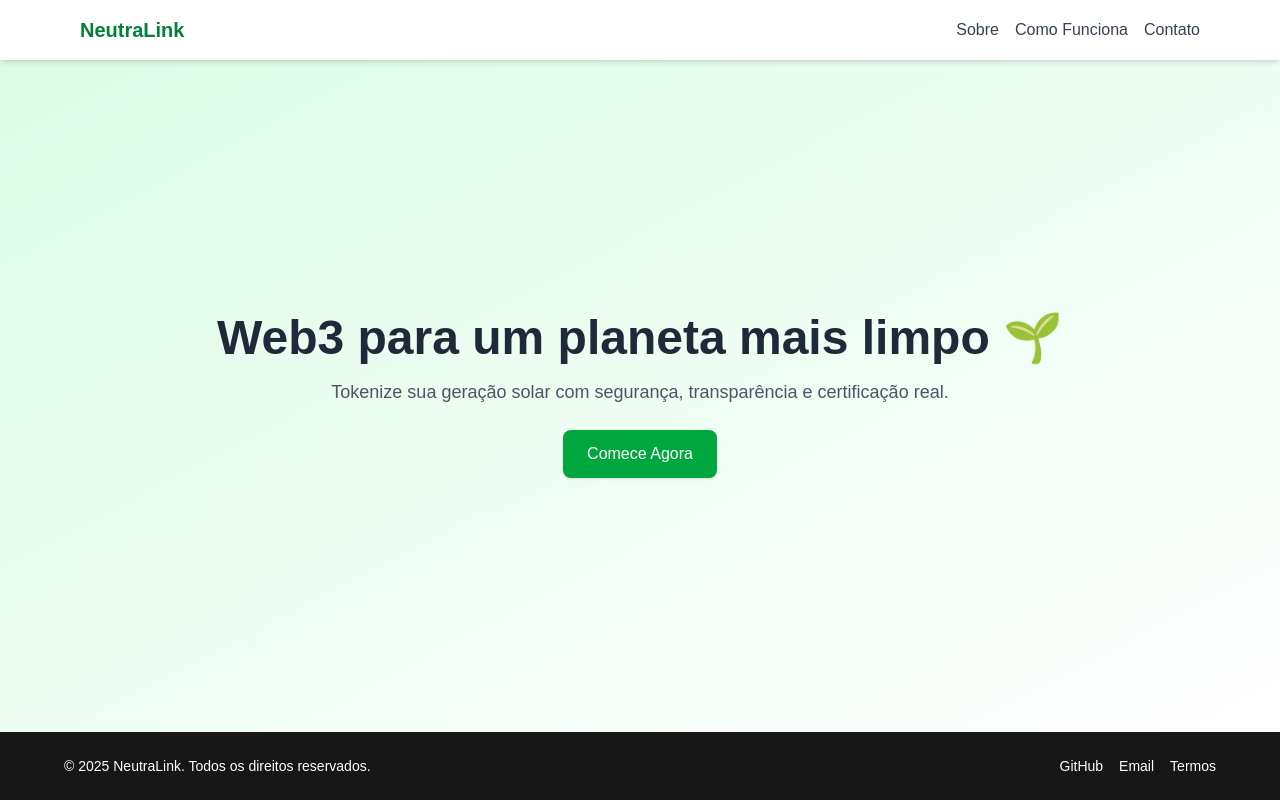
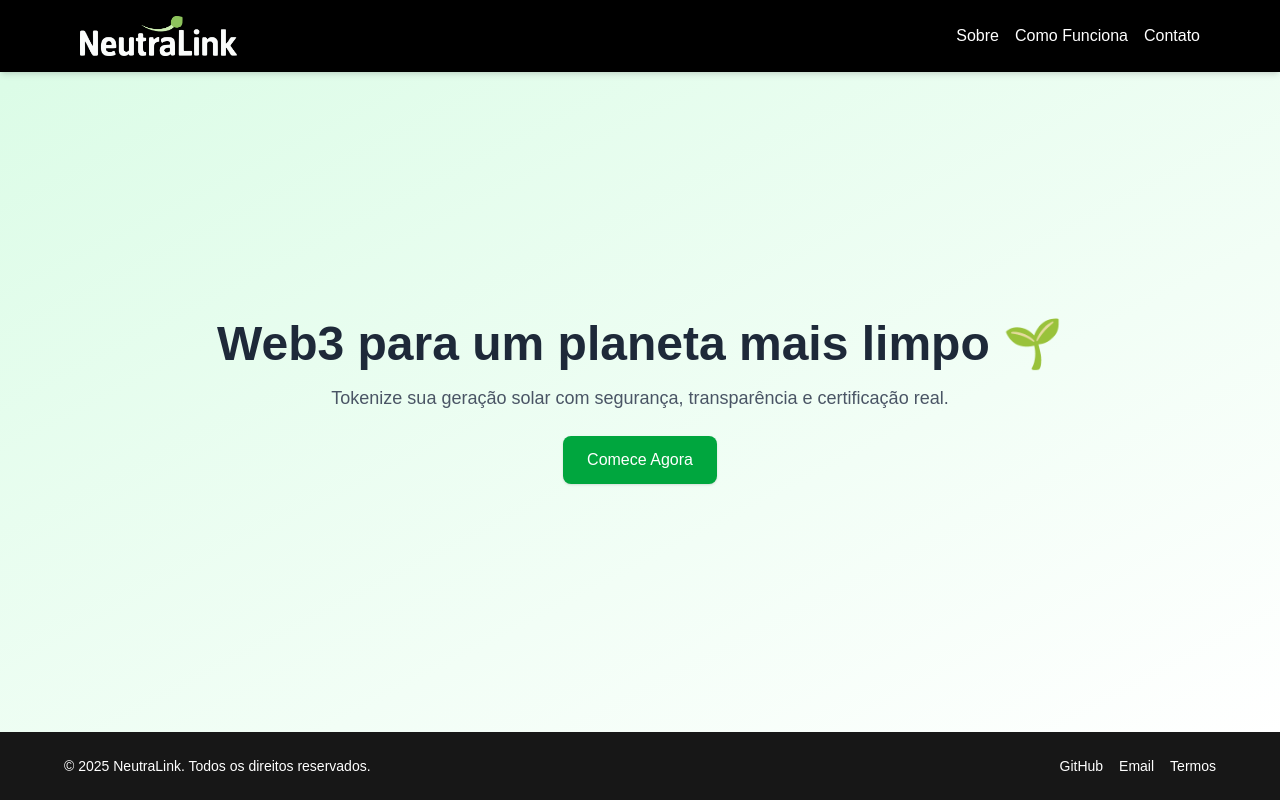
Before and after one commit to neutralink/neutralink-website, a Next.js app: page / in a window 1280 px wide. Built offline with nearby package versions, Linux system fonts and the light colour scheme.

Commit message:
Remove texto 'NeutraLink' ao lado do logo e adiciona logo.png

```diff
--- a/app/page.tsx
+++ b/app/page.tsx
@@ -2,13 +2,16 @@ export default function HomePage() {
   return (
     <main className="min-h-screen flex flex-col">
       {/* Header */}
-      <header className="w-full bg-white shadow-md sticky top-0 z-50">
+      <header className="w-full bg-black shadow-md sticky top-0 z-50">
         <div className="max-w-6xl mx-auto px-4 py-4 flex justify-between items-center">
-          <h1 className="text-xl font-bold text-green-700">NeutraLink</h1>
+          <a href="/" className="flex items-center">
+            <img src="/logo.png" alt="NeutraLink Logo" className="h-10 w-auto mr-2" />
+
+          </a>
           <nav className="space-x-4">
-            <a href="#sobre" className="text-gray-700 hover:text-green-600">Sobre</a>
-            <a href="#como-funciona" className="text-gray-700 hover:text-green-600">Como Funciona</a>
-            <a href="#contato" className="text-gray-700 hover:text-green-600">Contato</a>
+            <a href="#sobre" className="text-white hover:text-blue-500">Sobre</a>
+            <a href="#como-funciona" className="text-white hover:text-blue-500">Como Funciona</a>
+            <a href="#contato" className="text-white hover:text-blue-500">Contato</a>
           </nav>
         </div>
       </header>
```
Also changed, not shown: public/logo.png (added).
